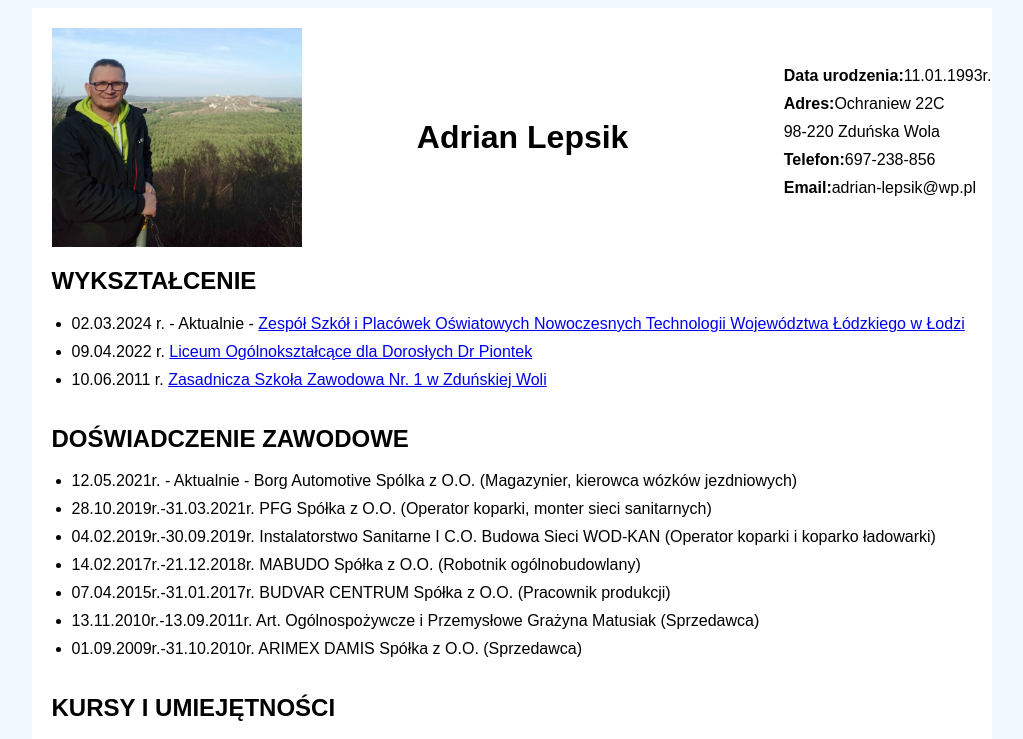
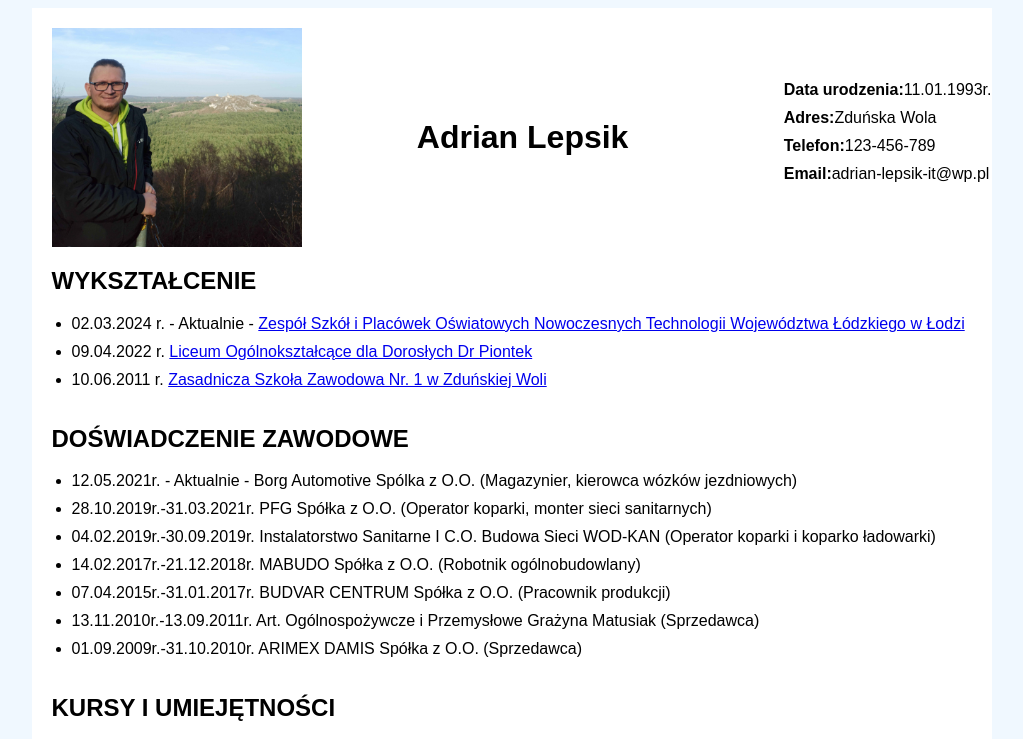
Before and after one commit to Adrian-Lepsik/CV-Adrian-Lepsik-PL, a plain HTML site: page index.html in a window 1280 px wide. Shown: the top 739 px of the page, without its empty margins (136-1159 px from the left). Drawn offline with Linux system fonts and the light colour scheme.

Commit message:
Add files via upload
zmiana danych

```diff
--- a/index.html
+++ b/index.html
@@ -1,5 +1,5 @@
 <!DOCTYPE html>
-<html>
+<html lang="pl">
 <head>
     <meta charset="utf-8">
     <title>&ndash; Curriculum Vitae &ndash;</title>
@@ -11,10 +11,9 @@
         <h1>Adrian Lepsik</h1>
         <ul>
             <li><b>Data urodzenia:</b>11.01.1993r.</li>
-            <li><b>Adres:</b>Ochraniew 22C </li>
-            <li>98-220 Zduńska Wola</li>
-            <li><b>Telefon:</b>697-238-856</li>
-            <li><b>Email:</b>adrian-lepsik@wp.pl</li>
+            <li><b>Adres:</b>Zduńska Wola</li>
+            <li><b>Telefon:</b>123-456-789</li>
+            <li><b>Email:</b>adrian-lepsik-it@wp.pl</li>
         </ul>
     </header>
     <section>
```
